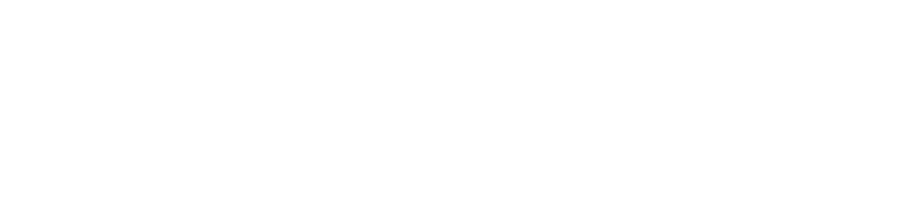
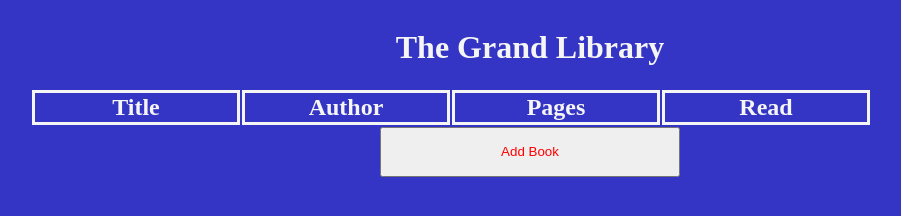
Before and after one commit to Keago99/LibraryRevision, a plain HTML site: page index.html in a window 1280 px wide. Shown: the whole page, without its empty margins (110-1011 px from the left). Drawn offline with Linux system fonts and the light colour scheme.

Commit message:
Add Table with correct spacing, add border.

```diff
--- a/index.html
+++ b/index.html
@@ -1,11 +1,25 @@
 <!DOCTYPE html>
 <html lang="en">
 <head>
+    <link rel="stylesheet" href="styles.css" defer>
     <meta charset="UTF-8">
     <meta name="viewport" content="width=device-width, initial-scale=1.0">
     <title>Library</title>
 </head>
 <body>
+    <h1>The Grand Library</h1>
+    <div id="mainTable">
+        <table>
+            <tr>
+                <th>Title</th>
+                <th>Author</th>
+                <th>Pages</th>
+                <th>Read</th>
+            </tr>
+        </table>
+    </div>
+    <button id="addBookButton">Add Book</button>
+
 
 </body>
 </html>
--- /dev/null
+++ b/styles.css
@@ -0,0 +1,26 @@
+
+
+body{
+    display: flex;
+    align-items: center;
+    justify-content: center;
+    flex-direction: column;
+    background-color: rgb(52, 52, 197);
+    color: whitesmoke;
+}
+
+#mainTable{
+    width: 1000px;
+}
+
+th{
+    width: 200px;
+    font-size: x-large;
+    border: 3px solid whitesmoke;
+}
+
+#addBookButton{
+    color: red;
+    width: 300px;
+    height: 50px
+}
```
Also changed, not shown: scripts.js (+7 -3 lines).
